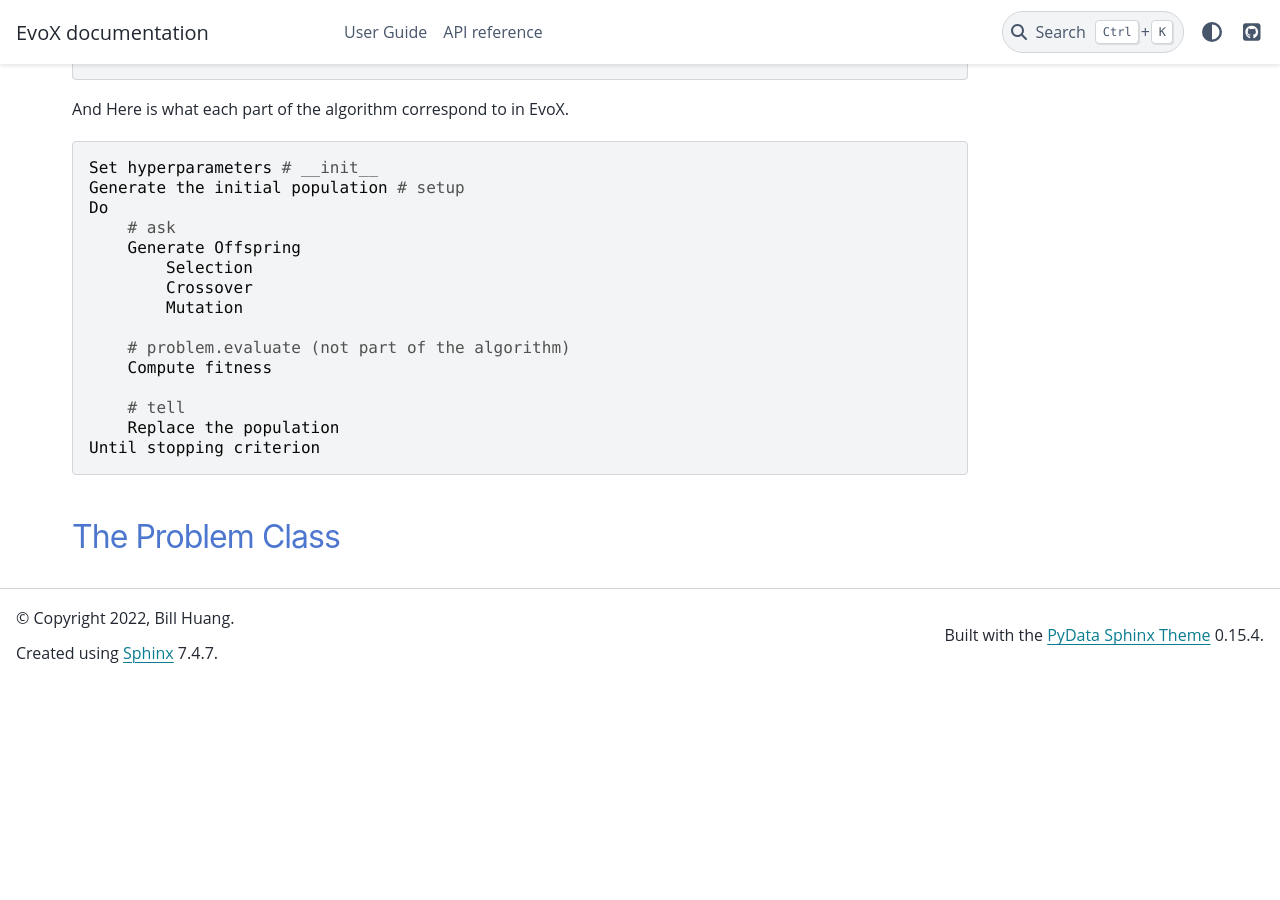
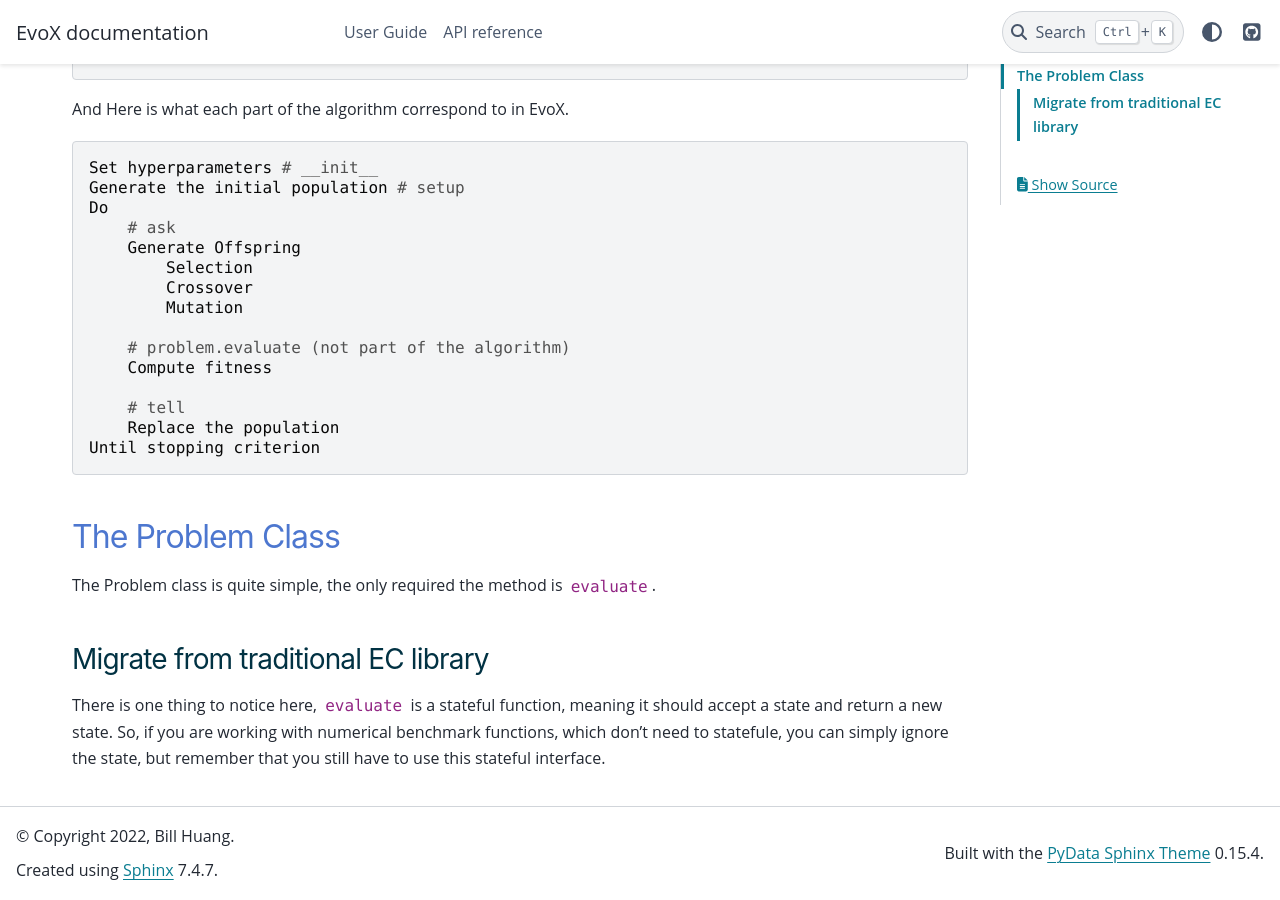
Before and after one commit to EMI-Group/evox, a Sphinx documentation site: the page built from docs/source/guide/advanced/3-custom-alg-pro.rst, in a window 1280 px wide and 900 px high, scrolled down 1229 px. Built offline with Sphinx 7.4.7 and the PyData theme 0.15.4, drawn with Linux system fonts in a browser that asks for light colours; before the commit the page ends 1911 px from its top, so only the background shows below that.

Commit message:
add docs for custom problem

```diff
--- a/docs/source/guide/advanced/3-custom-alg-pro.rst
+++ b/docs/source/guide/advanced/3-custom-alg-pro.rst
@@ -80,3 +80,12 @@ And Here is what each part of the algorithm correspond to in EvoX.
 
 The Problem Class
 =================
+
+The Problem class is quite simple, the only required the method is ``evaluate``.
+
+Migrate from traditional EC library
+-----------------------------------
+
+There is one thing to notice here, ``evaluate`` is a stateful function, meaning it should accept a state and return a new state.
+So, if you are working with numerical benchmark functions, which don't need to statefule,
+you can simply ignore the state, but remember that you still have to use this stateful interface.
```
